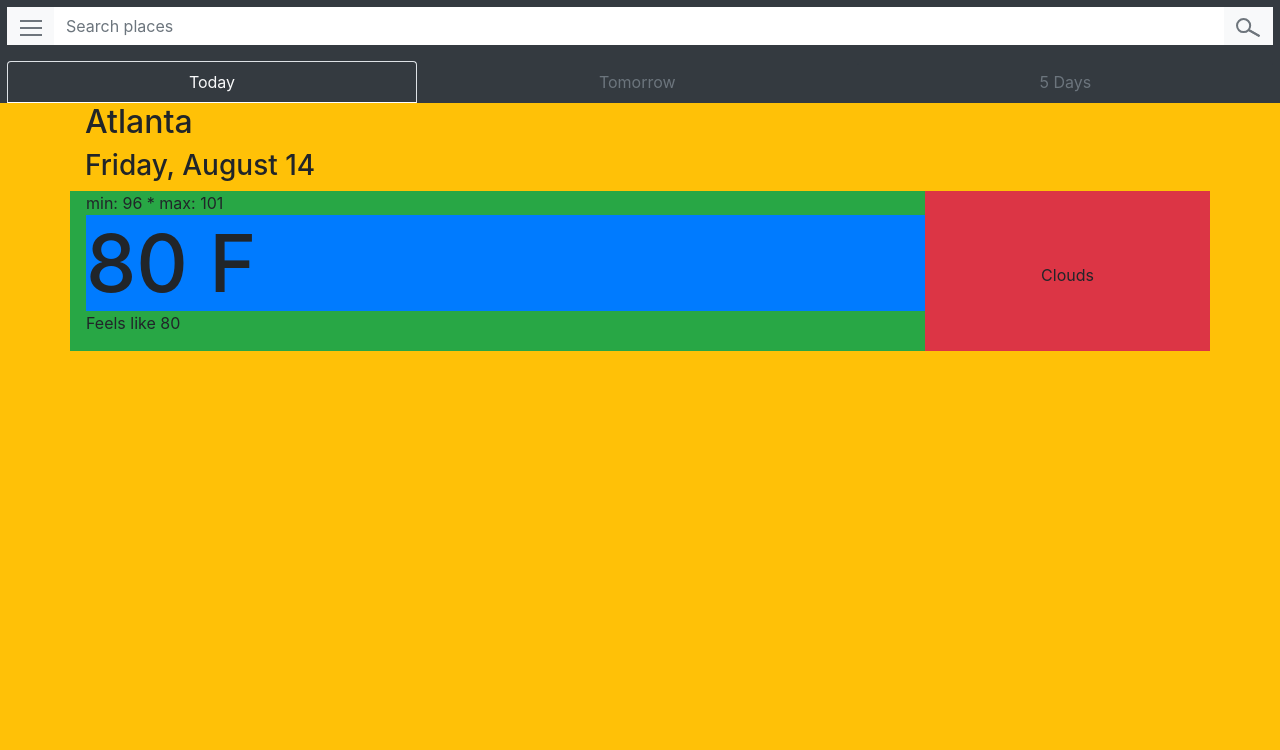
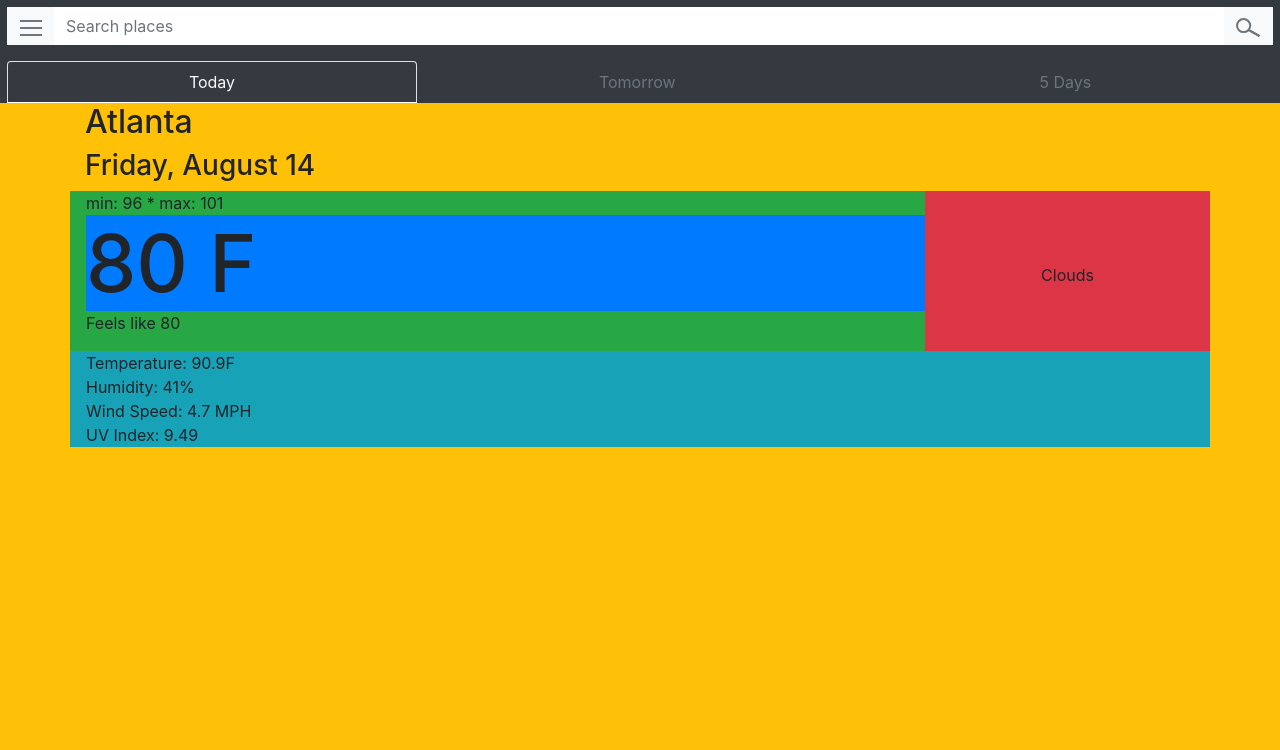
Before and after one commit to edwardreyes29/WeatherApp, a plain HTML site: page index.html in a window 1280 px wide. Shown: the top 750 px of the page. Drawn offline with nearby package versions, Linux system fonts and the light colour scheme; no server answers.

Commit message:
spacing, sizing, and position of text imporved

```diff
--- a/index.html
+++ b/index.html
@@ -66,7 +66,7 @@
                 <div class="tab-pane fade show active" id="today" role="tabpanel" aria-labelledby="today-tab";>
                     <h2 id="current-city-name" class="w-100">Atlanta</h2>
                     <h3>Friday, August 14</h3>
-                    <div id="weather-status-container w-100" class="row">
+                    <div id="current-temp-container w-100" class="row">
                         <div class="col-9 bg-info d-flex p-0">
                             <div class="bg-success w-100 pl-3">
                                 <p class="align-self-center m-0">min: 96 * max: 101</p>
@@ -83,8 +83,11 @@
                                 <p id="current-weather">Clouds</p>
                             </div>
                         </div>
-                        <div class="pl-3 bg-info w-100">
-
+                        <div id="current-info-container" class="pl-3 bg-info w-100">
+                            <div id="current-temp">Temperature: 90.9F</div>
+                            <div id="current-humidity">Humidity: 41%</div>
+                            <div id="current-wind-speed">Wind Speed: 4.7 MPH</div>
+                            <div id="current-uv-index">UV Index: 9.49</div>
                         </div>
                     </div>
                 </div>
--- a/styles/style.css
+++ b/styles/style.css
@@ -47,7 +47,7 @@ footer {
     transform: translate(-50%, -50%)
 }
 
-#weather-status-container {
+#current-temp-container {
     margin: 15px;
 }
 
```
